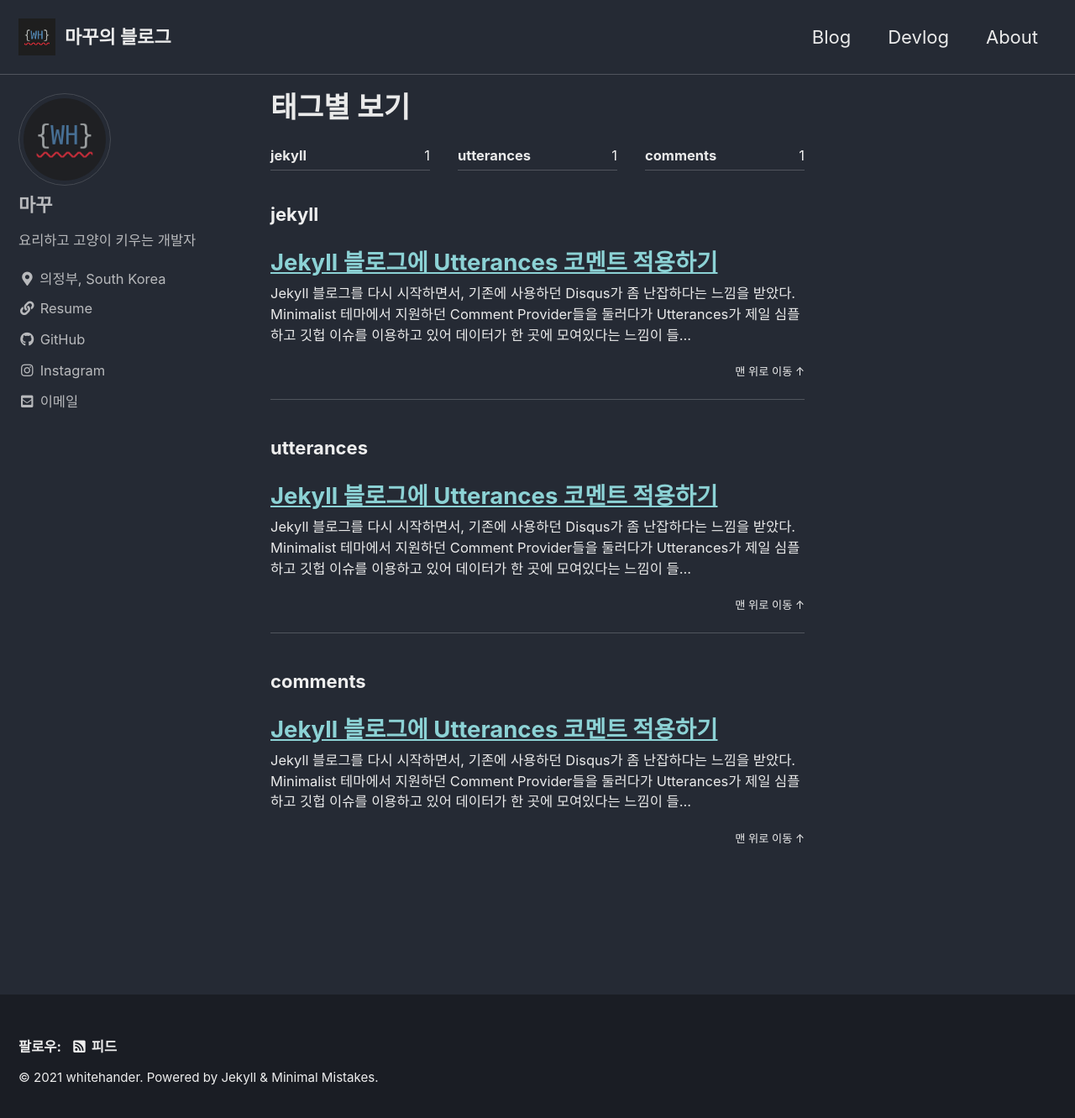
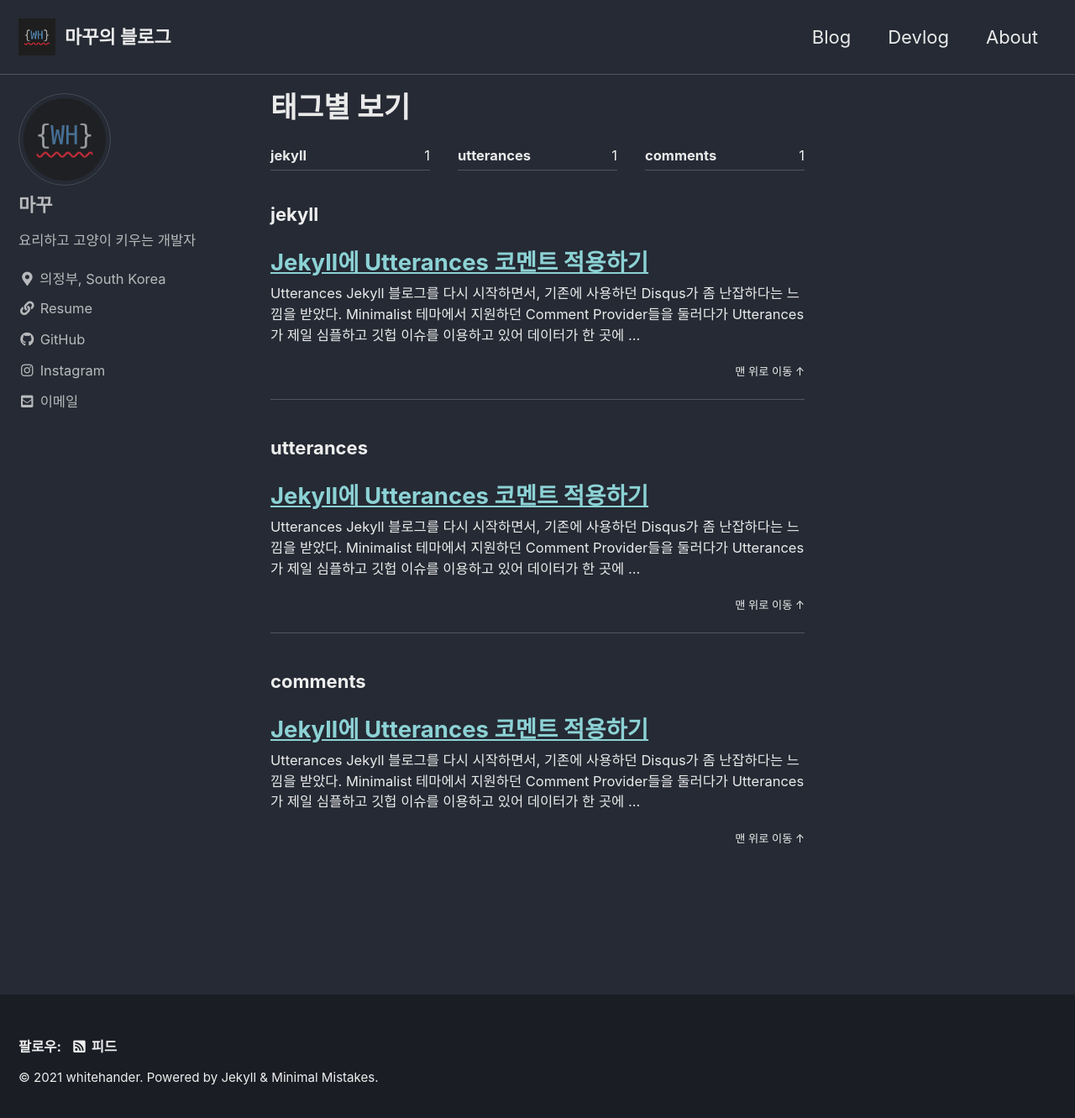
Before and after one commit to whitehander/whitehander.github.io, a Jekyll site: the page built from _pages/tag.md, in a window 1280 px wide and 1339 px high. Shown: the top 1331 px of the window at 84% size. Built offline with Jekyll 4.4.1, drawn with Linux system fonts in a browser that asks for light colours; cached includes are drawn as plain includes; some of the changed lines change nothing that is shown.

Commit message:
[Jekyll에 Utterances 코멘트 적용하기] 포스팅

````diff
--- a/devlog/_posts/2021-03-09-apply-utterances.md
+++ b/devlog/_posts/2021-03-09-apply-utterances.md
@@ -1,34 +1,55 @@
 ---
 
-title: Jekyll 블로그에 Utterances 코멘트 적용하기
+title: Jekyll에 Utterances 코멘트 적용하기
 categories: devlog
 tags: [ jekyll, utterances, comments ]
-
+toc: true
 ---
 
+# Utterances
 Jekyll 블로그를 다시 시작하면서, 기존에 사용하던 Disqus가 좀 난잡하다는 느낌을 받았다.
 Minimalist 테마에서 지원하던 Comment Provider들을 둘러다가 Utterances가 제일 심플하고
 깃헙 이슈를 이용하고 있어 데이터가 한 곳에 모여있다는 느낌이 들어 적용하기로 했다.
 
+# 설치
 설치는 너무 간단하다.
-[Utternaces](https://utteranc.es/?installation_id=15235555&setup_action=install)를 참조하면 된다.
+[Utternaces 매뉴얼](https://utteranc.es/?installation_id=15235555&setup_action=install)를 참조하면 된다.
 
-먼저 Github Pages가 있는 저장소를 public으로 설정해야한다. 물론 이건 당연히 되어있어야 Github Pages를 이용할 수 있다.
+## Github Pages가 있는 저장소를 public으로 설정
+물론 이건 당연히 되어있어야 Github Pages를 이용할 수 있다.
 
-그리고 저장소의 Issue 기능을 활성화한다. 활성화 되어있는 것이 기본값이다.
+![Github Public 설정]({{site.url}}/assets/images/2021-03-09-apply-utterances/github-public.png)
 
-[Utterances Github App](https://github.com/apps/utterances)를 설치한다.
+## 저장소의 Issue 기능을 활성화
+활성화 되어있는 것이 기본값이다.
 
-{{page.name}}
+![Github Issue 설정]({{site.url}}/assets/images/2021-03-09-apply-utterances/github-issue-setting.png)
 
-{{page.path}}
+## [Utterances Github App](https://github.com/apps/utterances)를 설치
+원래는 **Install** 버튼이지만, 나는 이미 설치가 되어있어서 **Configure** 버튼으로 바뀌어있다.
+설치하면서 접근 권한을 전체 저장소로 할지, 해당 저장소에만 할지 설정하는 화면이 뜬다. 편한대로 설정하도록 하자.
 
-{{page.categories}}
+![Utterances 설치]({{site.url}}/assets/images/2021-03-09-apply-utterances/utterances-install.png)
 
-{{page.url}}
+## _config.yml 수정
+이제 Jekyll의 설정을 변경할 차례다. comments 부분을 찾아서 수정하면 된다.
+theme는 여러가지가 있으니 위의 Utterances 매뉴얼 하단을 참조하면 된다.
+issue_term은 github issue에 등록되는 issue 이름인데 pathname으로 하는것이 좋다길래 그대로 놔뒀다.
 
-{{page.title}}
+```
+comments:
+  provider               : utterances
+  utterances:
+    theme                : "dark-blue"
+    issue_term           : "pathname"
+```
 
-{{page.id}}
+# 결과
 
-{{page.dir}}
+설정 완료 후에 저장소로 push해서 반영해주면 포스트에 아래와 같이 나타난다.
+
+![설치완료]({{site.url}}/assets/images/2021-03-09-apply-utterances/installed.png)
+
+그리고 누군가가 댓글을 남기면 저장소 issue에 등록되는 것을 볼 수 있다.
+
+![Github Issue 결과]({{site.url}}/assets/images/2021-03-09-apply-utterances/github-issue-result.png)
````
Also changed, not shown: assets/images/2021-03-09-apply-utterances/github-issue-result.png (added), assets/images/2021-03-09-apply-utterances/github-issue-setting.png (added), assets/images/2021-03-09-apply-utterances/github-public.png (added), assets/images/2021-03-09-apply-utterances/installed.png (added), assets/images/2021-03-09-apply-utterances/utterances-install.png (added).
